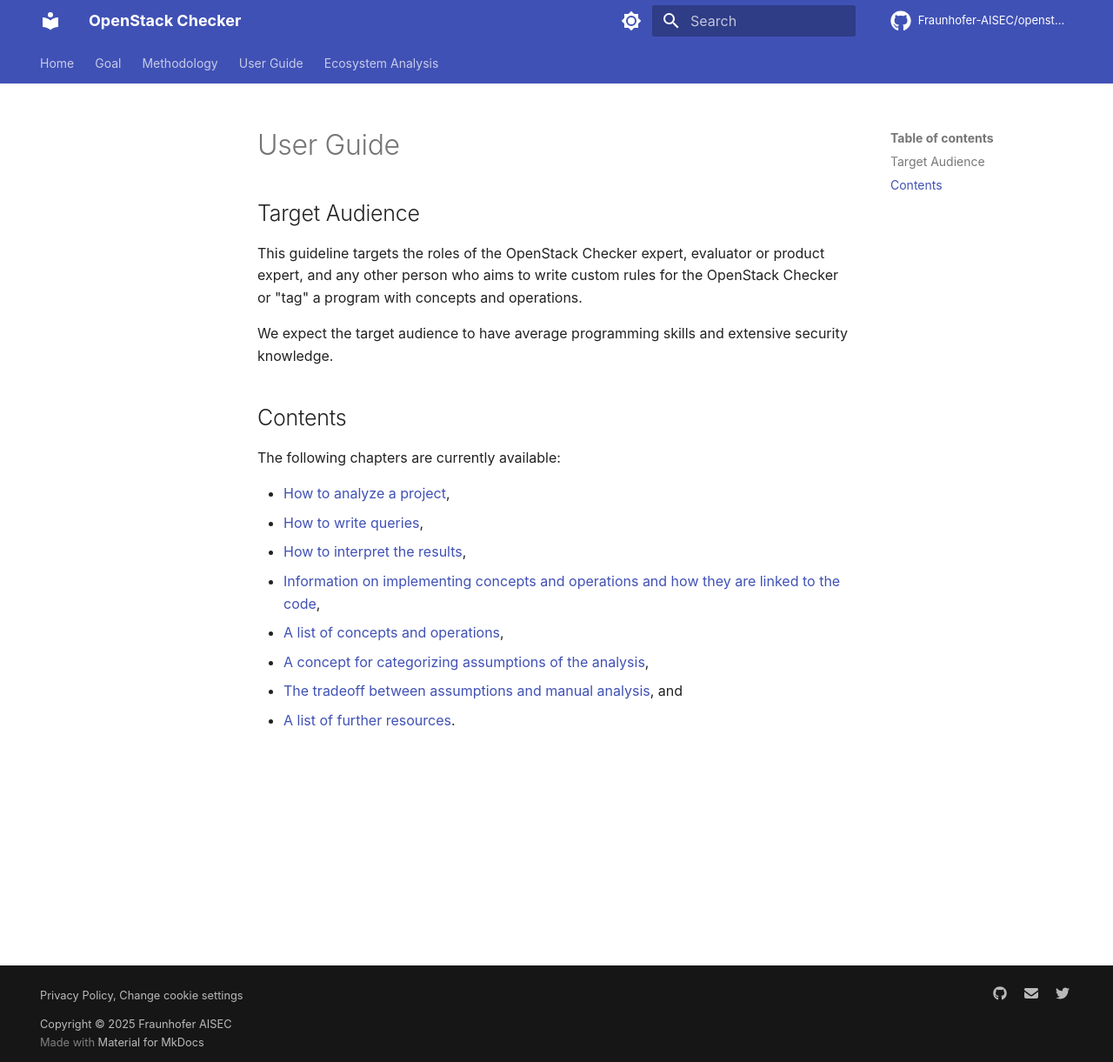
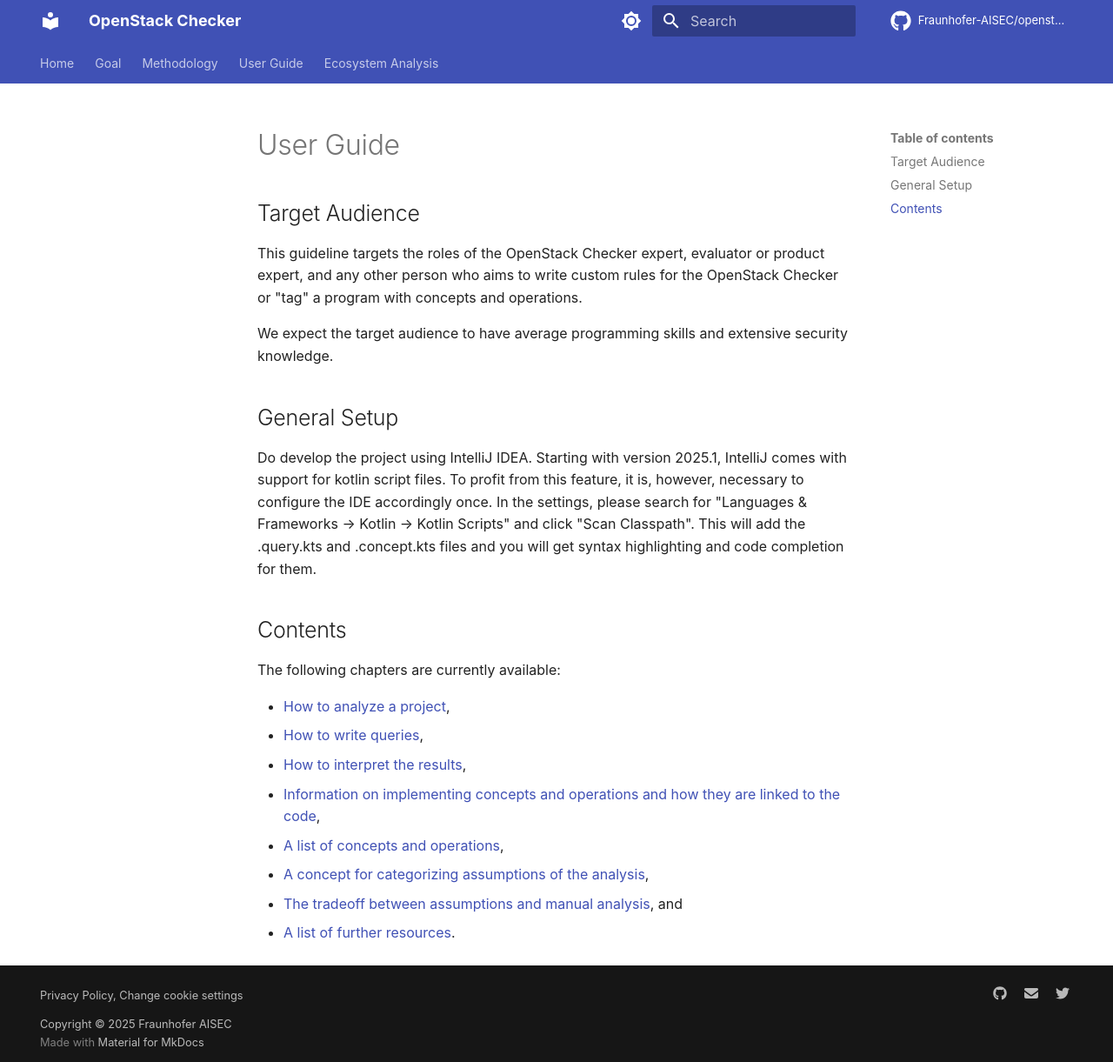
Before and after one commit to Fraunhofer-AISEC/codyze-evaluator, an MkDocs documentation site: the page built from documentation/docs/user-guide.md, in a window 1280 px wide and 1221 px high. Shown: the whole window at 87% size. Built offline with MkDocs 1.6.1 and Material for MkDocs 9.7.7, drawn with Linux system fonts in a browser that asks for light colours; comment, search, counter and statistics services are not loaded.

Commit message:
Add kts remarks

```diff
--- a/documentation/docs/user-guide.md
+++ b/documentation/docs/user-guide.md
@@ -5,6 +5,14 @@
 This guideline targets the roles of the OpenStack Checker expert, evaluator or product expert, and any other person who aims to write custom rules for the OpenStack Checker or "tag" a program with concepts and operations.
 
 We expect the target audience to have average programming skills and extensive security knowledge.
+
+## General Setup
+
+Do develop the project using IntelliJ IDEA.
+Starting with version 2025.1, IntelliJ comes with support for kotlin script files.
+To profit from this feature, it is, however, necessary to configure the IDE accordingly once.
+In the settings, please search for "Languages & Frameworks -> Kotlin -> Kotlin Scripts" and click "Scan Classpath".
+This will add the .query.kts and .concept.kts files and you will get syntax highlighting and code completion for them.
 
 ## Contents
 
```
